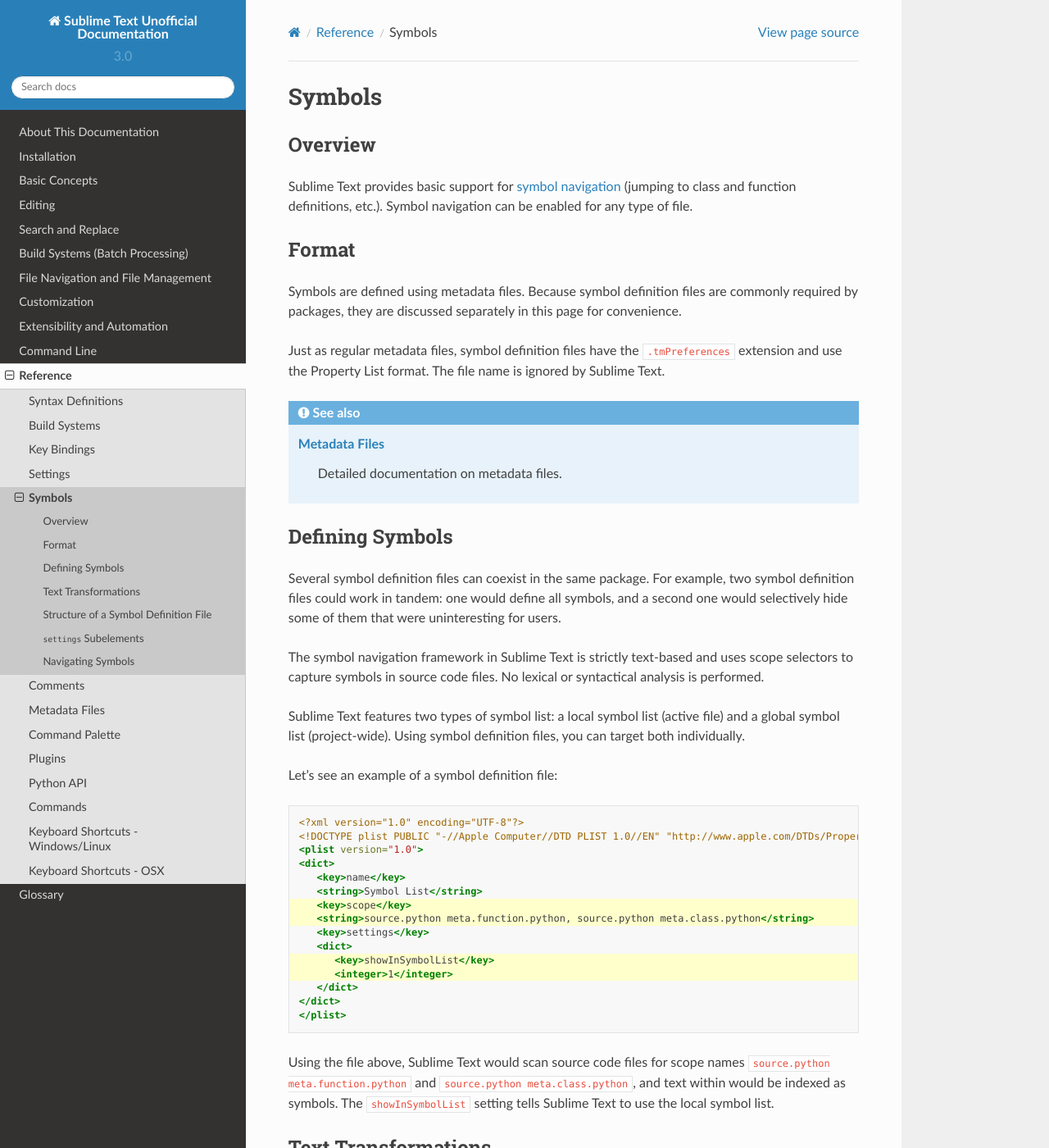
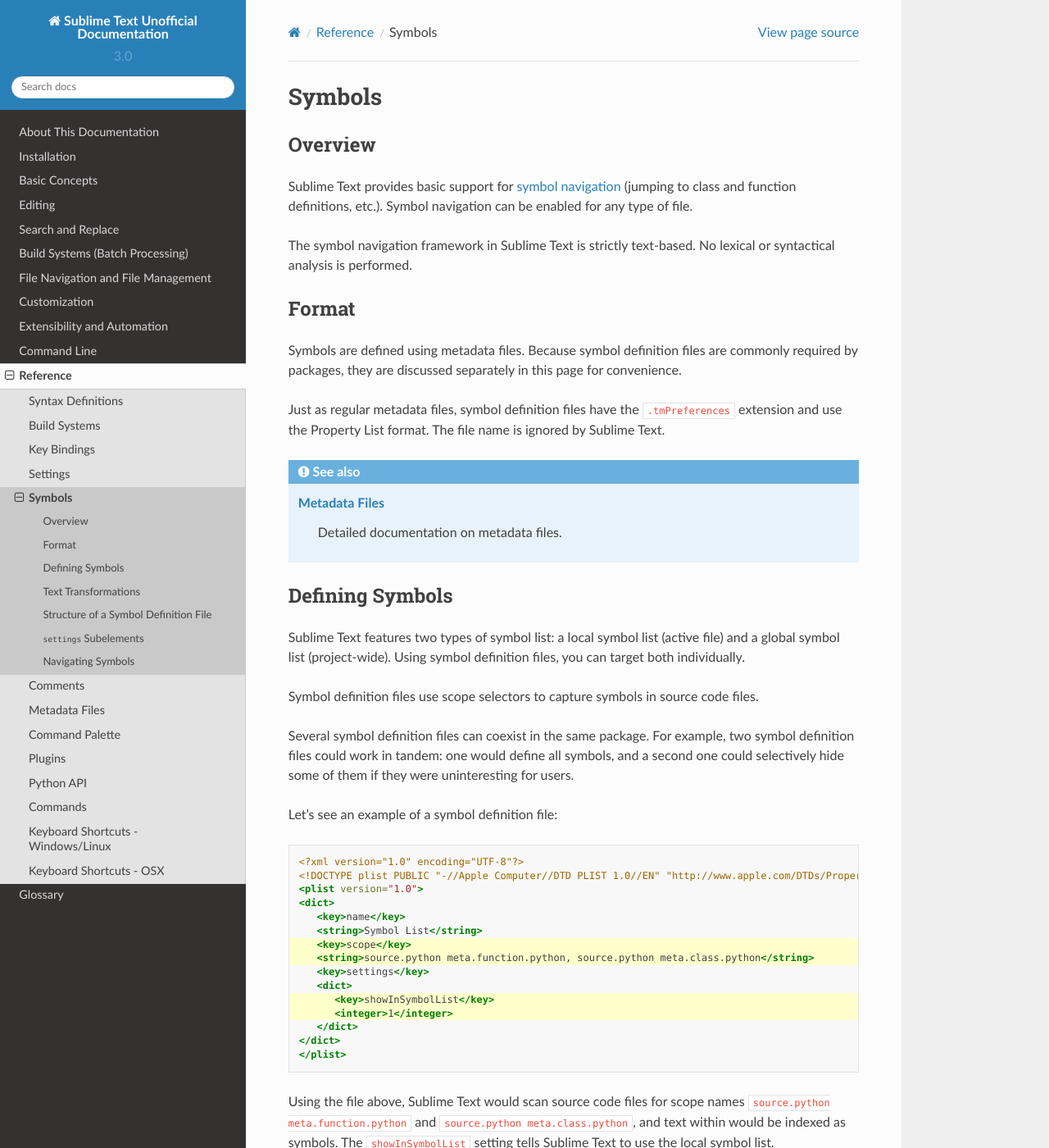
Before and after one commit to guillermooo/sublime-undocs, a Sphinx documentation site: the page built from source/reference/symbols.rst, in a window 1280 px wide and 1400 px high. Shown: the whole window at 82% size. Built offline with Sphinx 7.4.7 and the Read the Docs theme 2.0.0, drawn with Linux system fonts in a browser that asks for light colours.

Commit message:
rearrange info

```diff
--- a/source/reference/symbols.rst
+++ b/source/reference/symbols.rst
@@ -12,6 +12,10 @@
 etc.).
 Symbol navigation can be enabled
 for any type of file.
+
+The symbol navigation framework in Sublime Text
+is strictly text-based.
+No lexical or syntactical analysis is performed.
 
 
 Format
@@ -38,26 +42,23 @@
 Defining Symbols
 ================
 
+Sublime Text features two types of symbol list:
+a local symbol list (active file)
+and a global symbol list (project-wide).
+Using symbol definition files,
+you can target both individually.
+
+Symbol definition files use scope selectors
+to capture symbols in source code files.
+
 Several symbol definition files can coexist
 in the same package.
 For example, two symbol definition files
 could work in tandem:
 one would define all symbols,
 and a second one
-would selectively hide some of them
-that were uninteresting for users.
-
-The symbol navigation framework in Sublime Text
-is strictly text-based
-and uses scope selectors
-to capture symbols in source code files.
-No lexical or syntactical analysis is performed.
-
-Sublime Text features two types of symbol list:
-a local symbol list (active file)
-and a global symbol list (project-wide).
-Using symbol definition files,
-you can target both individually.
+could selectively hide some of them
+if they were uninteresting for users.
 
 .. XXX: ref scopes
 
```
